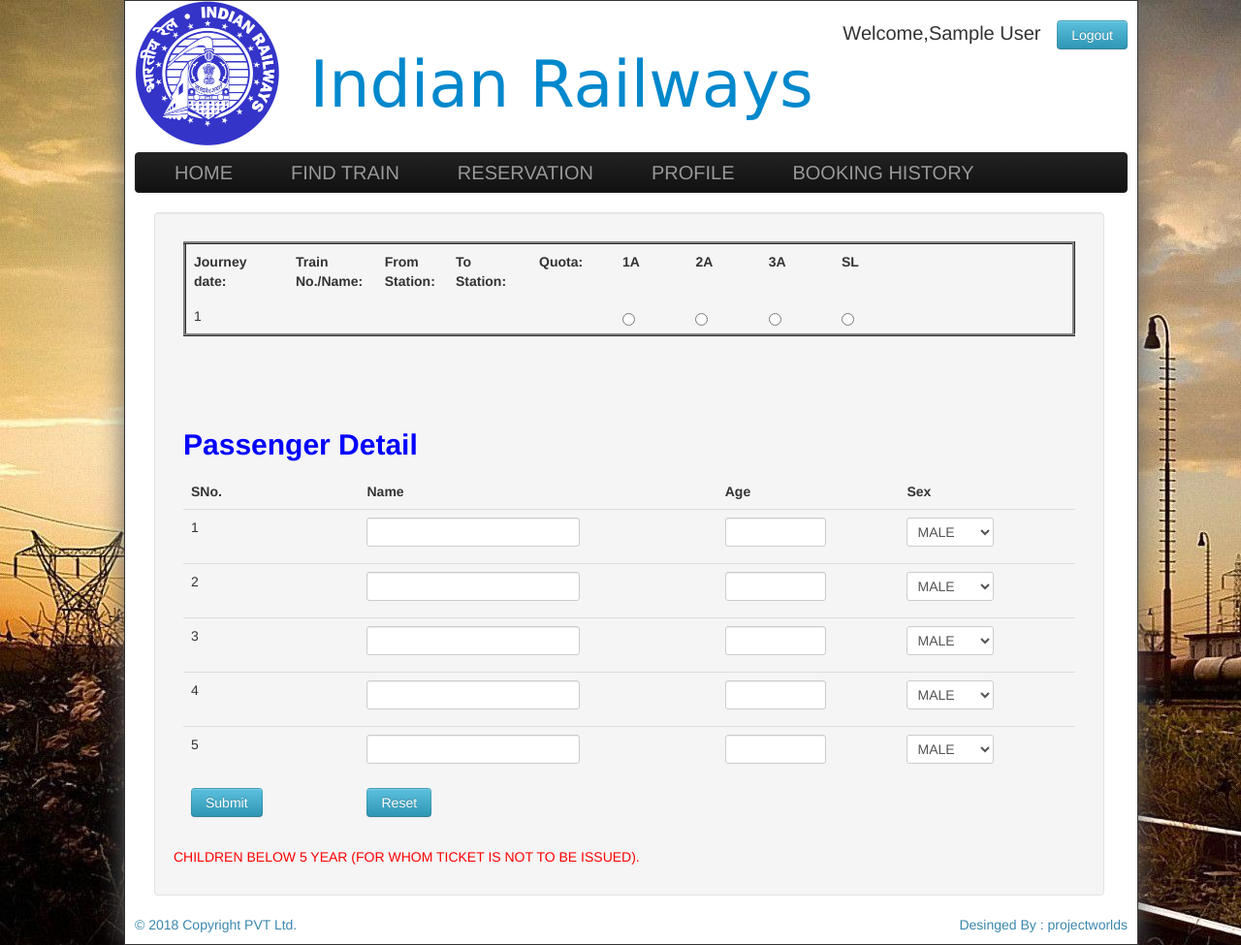
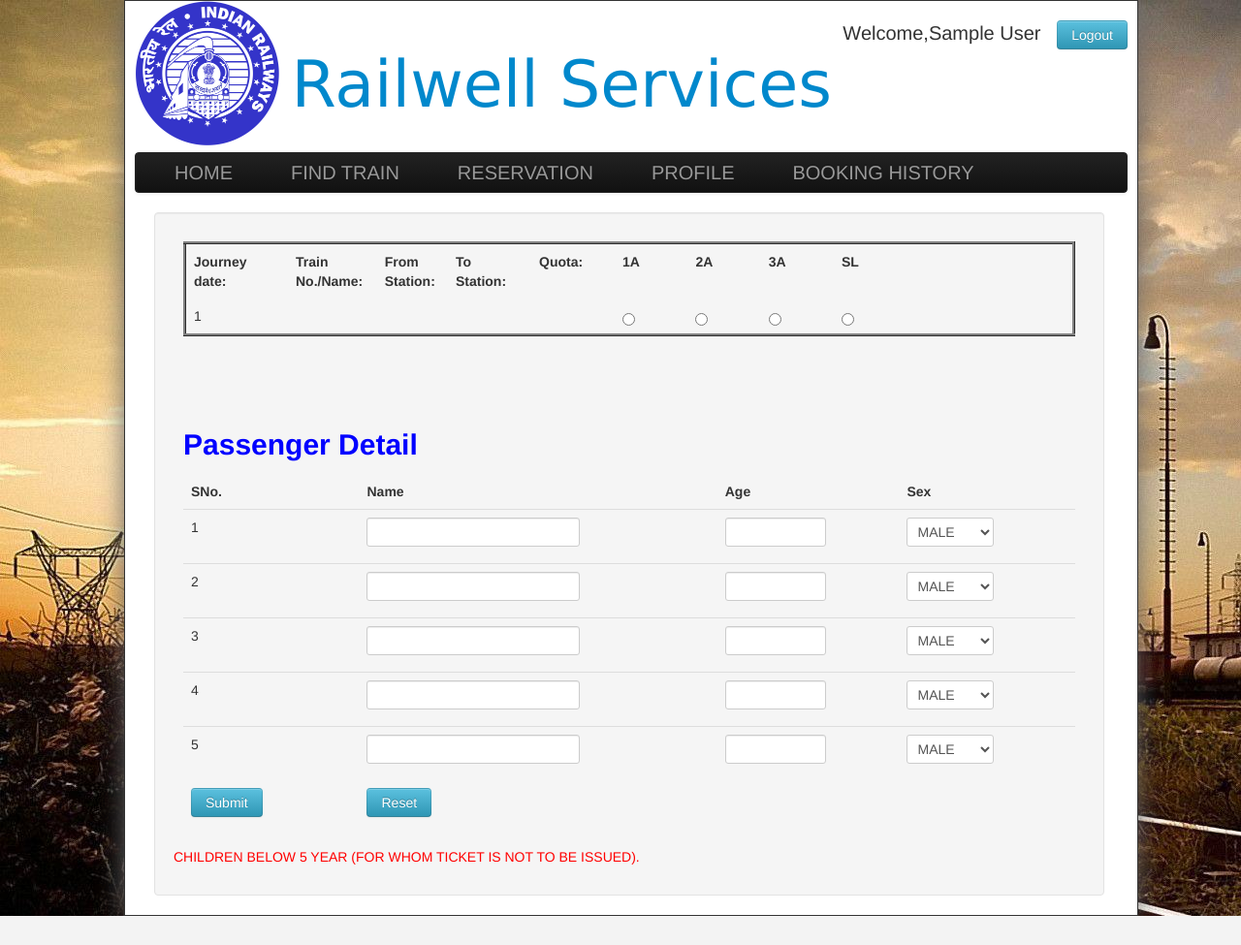
Before and after one commit to utkxxrsh/Railwell-Railway-Reservation-System, a PHP site: page /reser.php?doj=1 in a window 1280 px wide. Shown: the whole page at 97% size. After the commit the page ends 945 px from the top, so only its background shows below. Run offline with PHP 8.4, Linux system fonts and the light colour scheme; the visitor is signed in with stand-in values (Sample User, id 1); data that the repository does not hold is empty.

Commit message:
Update reser.php

```diff
--- a/Railwell/reser.php
+++ b/Railwell/reser.php
@@ -60,7 +60,7 @@ if(isset($_SESSION['name'])){}
 
 			</div>
 			<div id="heading">
-				<a href="index.html">Indian Railways</a>
+				<a href="index.html">Railwell Services</a>
 			</div>
 			</div>
 		</div>
@@ -220,16 +220,7 @@ if(isset($_SESSION['name'])){}
 		</div>
 
 
-<footer >
-		<div style="width:100%;">
-			<div style="float:left;">
-			<p class="text-right text-info">  &copy; 2018 Copyright PVT Ltd.</p>
-			</div>
-			<div style="float:right;">
-			<p class="text-right text-info">	Desinged By : projectworlds</p>
-			</div>
-		</div>
-		</footer>
+
 	</div>
 </body>
 </html>
```
